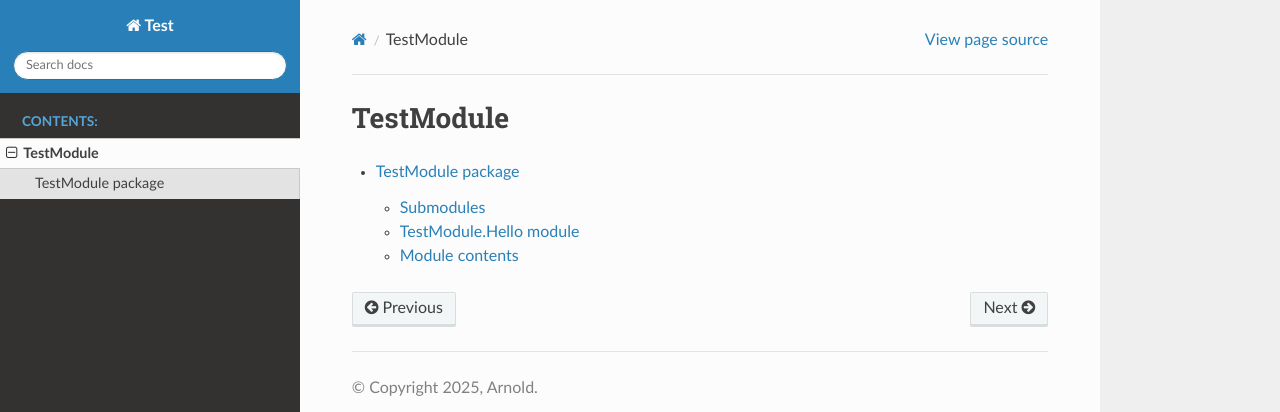
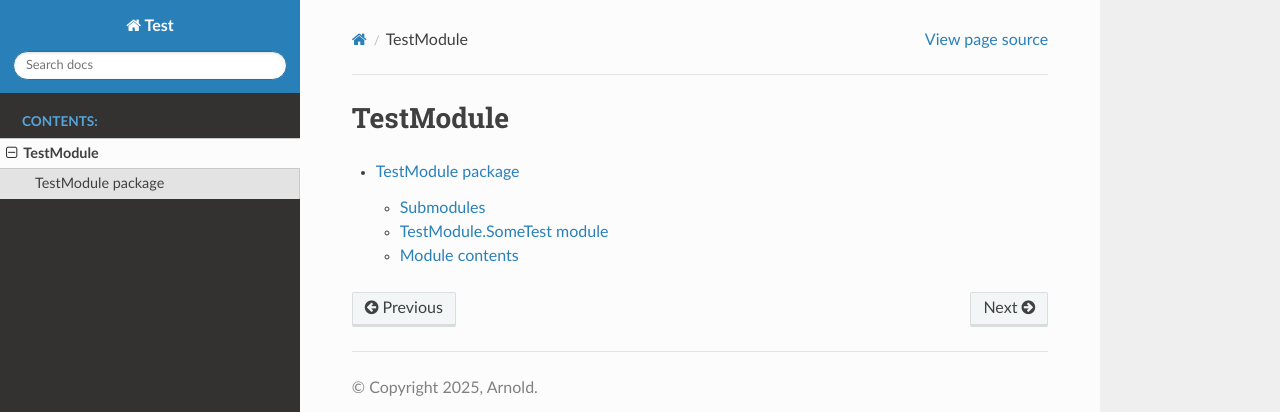
Before and after one commit to arnold-wiznet/ReadTheDocsTest, a Sphinx documentation site: the page built from docs/modules.rst, in a window 1280 px wide. Shown: the top 412 px of the page. Built offline with Sphinx 7.4.7 and the Read the Docs theme 3.1.0, drawn with Linux system fonts in a browser that asks for light colours.

Commit message:
new build

```diff
--- a/docs/TestModule.rst
+++ b/docs/TestModule.rst
@@ -4,10 +4,10 @@ TestModule package
 Submodules
 ----------
 
-TestModule.Hello module
------------------------
+TestModule.SomeTest module
+--------------------------
 
-.. automodule:: TestModule.Hello
+.. automodule:: TestModule.SomeTest
    :members:
    :undoc-members:
    :show-inheritance:
```
Also changed, not shown: 14 other files.
